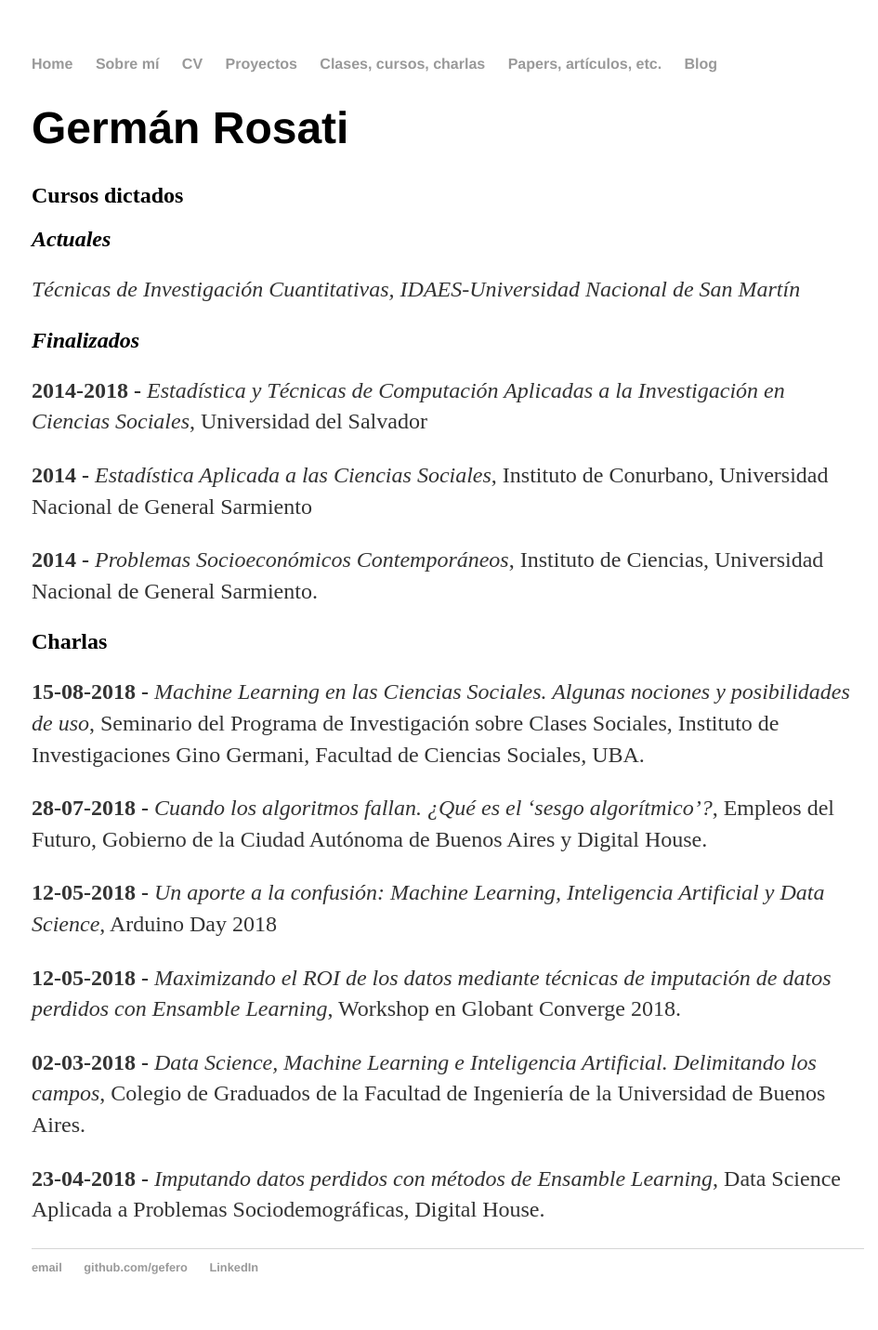
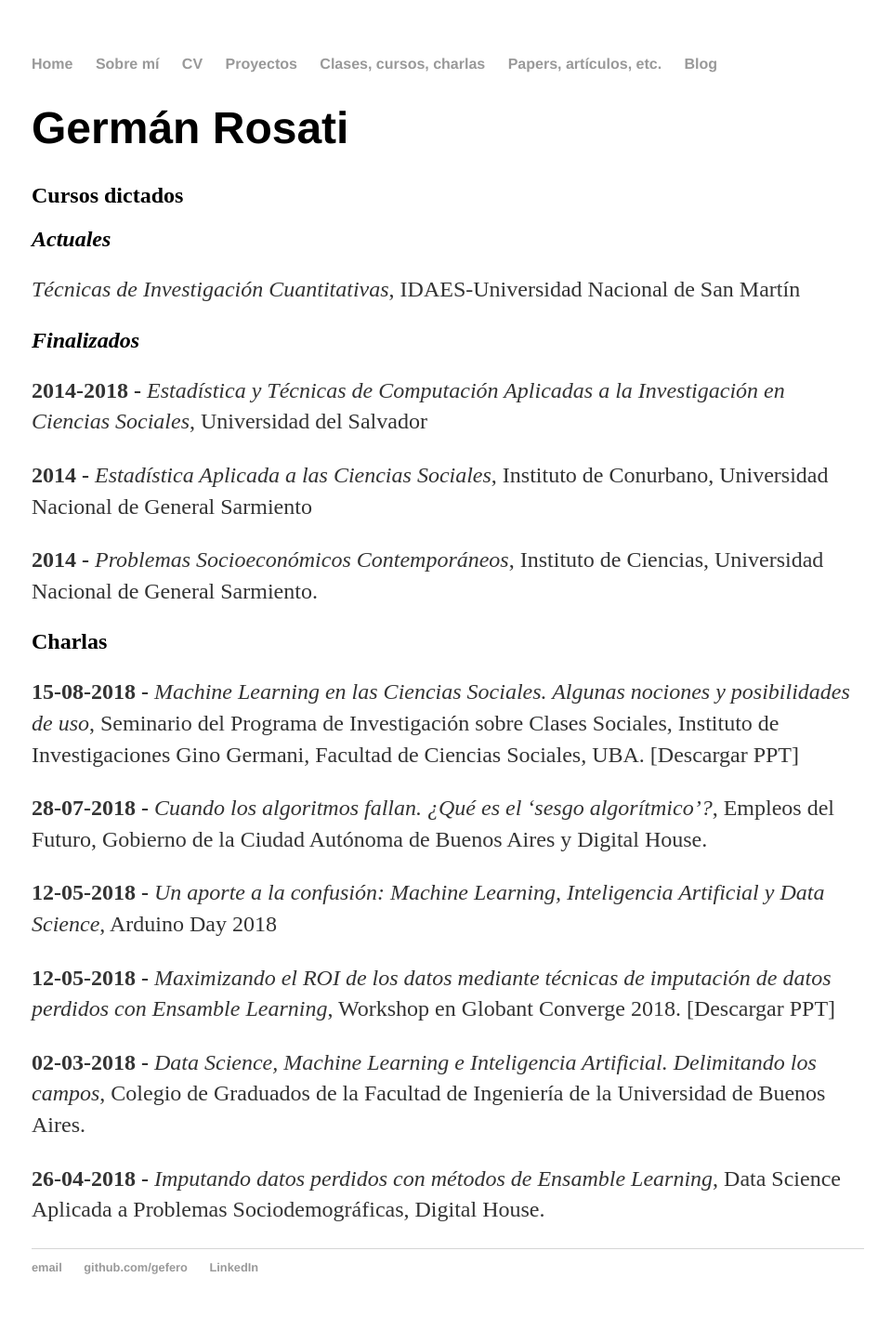
Before and after one commit to gefero/gefero.github.io, a Jekyll site: the page built from classes/index.html, in a window 1280 px wide. Shown: the whole page at 93% size, without its empty margins (158-1103 px from the left). Built offline with Jekyll 4.4.1, drawn with Linux system fonts in a browser that asks for light colours.

Commit message:
Update index.html

```diff
--- a/classes/index.html
+++ b/classes/index.html
@@ -6,17 +6,17 @@ title: Clases, cursos, etc.
 	<h1>Germán Rosati</h1>
 	<h2>Cursos dictados</h2>
 	<h2><i>Actuales</i></h2>
-	<p><i>Técnicas de Investigación Cuantitativas, IDAES-Universidad Nacional de San Martín</i></p>
+	<p><i>Técnicas de Investigación Cuantitativas</i>, IDAES-Universidad Nacional de San Martín</p>
 	<h2><i>Finalizados</i></h2>
 	<p><b>2014-2018 - </b> <i>Estadística y Técnicas de Computación Aplicadas a la Investigación en Ciencias Sociales</i>, Universidad del Salvador</p>
 	<p><b>2014 - </b> <i>Estadística Aplicada a las Ciencias Sociales</i>, Instituto de Conurbano, Universidad Nacional de General Sarmiento</p>
 	<p><b>2014 - </b> <i>Problemas Socioeconómicos Contemporáneos</i>, Instituto de Ciencias, Universidad Nacional de General Sarmiento.</p>
 	<h2>Charlas</h2>
-	<p><b>15-08-2018 - </b><i> Machine Learning en las Ciencias Sociales. Algunas nociones y posibilidades de uso</i>, Seminario del Programa de Investigación sobre Clases Sociales, Instituto de Investigaciones Gino Germani, Facultad de Ciencias Sociales, UBA.</p>
-	<p><b>28-07-2018 - </b><i> Cuando los algoritmos fallan. ¿Qué es el ‘sesgo algorítmico’?</i>, Empleos del Futuro, Gobierno de la Ciudad Autónoma de Buenos Aires y Digital House.
+	<p><b>15-08-2018 - </b><i> Machine Learning en las Ciencias Sociales. Algunas nociones y posibilidades de uso</i>, Seminario del Programa de Investigación sobre Clases Sociales, Instituto de Investigaciones Gino Germani, Facultad de Ciencias Sociales, UBA. [Descargar PPT]</p>
+	<p><b>28-07-2018 - </b><i> Cuando los algoritmos fallan. ¿Qué es el ‘sesgo algorítmico’?</i>, Empleos del Futuro, Gobierno de la Ciudad Autónoma de Buenos Aires y Digital House.</p>
 	<p><b>12-05-2018 - </b><i> Un aporte a la confusión: Machine Learning, Inteligencia Artificial y Data Science</i>, Arduino Day 2018</p>
-	<p><b>12-05-2018 - </b><i> Maximizando el ROI de los datos mediante técnicas de imputación de datos perdidos con Ensamble Learning</i>, Workshop en Globant Converge 2018.
-	<p><b>02-03-2018 - </b><i> Data Science, Machine Learning e Inteligencia Artificial. Delimitando los campos</i>, Colegio de Graduados de la Facultad de Ingeniería de la Universidad de Buenos Aires.
-	<p><b>23-04-2018 - </b><i> Imputando datos perdidos con métodos de Ensamble Learning</i>, Data Science Aplicada a Problemas Sociodemográficas, Digital House.
+	<p><b>12-05-2018 - </b><i> Maximizando el ROI de los datos mediante técnicas de imputación de datos perdidos con Ensamble Learning</i>, Workshop en Globant Converge 2018. [Descargar PPT]</p>
+	<p><b>02-03-2018 - </b><i> Data Science, Machine Learning e Inteligencia Artificial. Delimitando los campos</i>, Colegio de Graduados de la Facultad de Ingeniería de la Universidad de Buenos Aires.</p>
+	<p><b>26-04-2018 - </b><i> Imputando datos perdidos con métodos de Ensamble Learning</i>, Data Science Aplicada a Problemas Sociodemográficas, Digital House.</p>
 
 </div><!-- /.blurb -->
```
